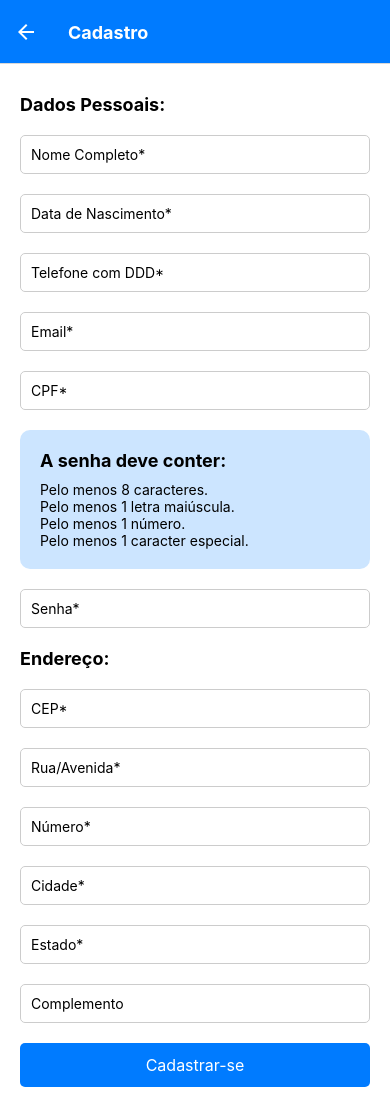
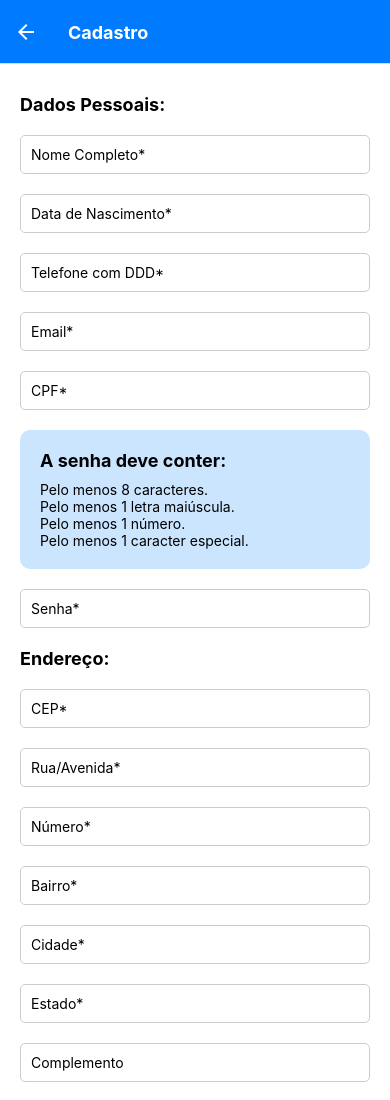
Before and after one commit to matheusASR/secure-box-front, a React Native app: screen /Cadastro in a window 390 px wide. Shown: the top 1100 px of the page. Built offline with nearby package versions, Linux system fonts and the light colour scheme; what react-native-root-siblings would draw is missing.

Commit message:
feat: adicionando campo bairro

```diff
--- a/src/components/Menu/Deposits/DepositModal/index.tsx
+++ b/src/components/Menu/Deposits/DepositModal/index.tsx
@@ -122,7 +122,7 @@ const DepositModal = ({ isVisible, onClose, user, navigation }: any) => {
     setIsLoading(true);
     try {
       const token = await AsyncStorage.getItem("@secbox:TOKEN");
-      const responsePix = await api.post(`/pix/`, {
+      const responsePix = await api.post(`/generatepix/`, {
         headers: {
           Authorization: `Bearer ${token}`,
         },
--- a/src/screens/Register/index.tsx
+++ b/src/screens/Register/index.tsx
@@ -51,8 +51,9 @@ const RegisterScreen = ({ navigation }: any) => {
     setIsLoadingZipCode(true);
     try {
       const response = await axios.get(`https://viacep.com.br/ws/${cep}/json/`);
-      const { logradouro, localidade, uf } = response.data;
+      const { logradouro, bairro, localidade, uf } = response.data;
       setValue("address.street", logradouro);
+      setValue("address.neighborhood", bairro); // Adicionando o bairro
       setValue("address.city", localidade);
       setValue("address.state", uf);
     } catch (error: any) {
@@ -64,6 +65,7 @@ const RegisterScreen = ({ navigation }: any) => {
       setIsLoadingZipCode(false);
     }
   };
+
 
   const onSubmit = async (data: any) => {
     data.email = data.email.toLowerCase();
@@ -345,6 +347,25 @@ const RegisterScreen = ({ navigation }: any) => {
                       control={control}
                       render={({ field }: any) => (
                         <TextInput
+                          placeholder="Bairro*"
+                          style={styles.input}
+                          onChangeText={field.onChange}
+                          value={field.value}
+                        />
+                      )}
+                      name="address.neighborhood"
+                      rules={{ required: true }}
+                      defaultValue=""
+                    />
+                    {errors.address?.neighborhood && (
+                      <Text style={styles.errorText}>
+                        {errors.address.neighborhood.message}
+                      </Text>
+                    )}
+                    <Controller
+                      control={control}
+                      render={({ field }: any) => (
+                        <TextInput
                           placeholder="Cidade*"
                           style={styles.input}
                           onChangeText={field.onChange}
--- a/src/screens/Register/registerFormSchema.ts
+++ b/src/screens/Register/registerFormSchema.ts
@@ -14,6 +14,7 @@ export const registerFormSchema = yup.object().shape({
     zipCode: yup.string().required("CEP é obrigatório"),
     street: yup.string().required("Rua/Avenida é obrigatória"),
     number: yup.string().required("Número é obrigatório"),
+    neighborhood: yup.string().required("Bairro é obrigatório"),
     city: yup.string().required("Cidade é obrigatória"),
     state: yup.string().required("Estado é obrigatório"),
     complement: yup.string().nullable(),
--- a/src/services/api.ts
+++ b/src/services/api.ts
@@ -1,6 +1,6 @@
 import axios from "axios";
 
 export const api = axios.create({
-    baseURL: "http://192.168.15.7:3000",
+    baseURL: "http://secbox.online",
     timeout: 6000
 })
```
